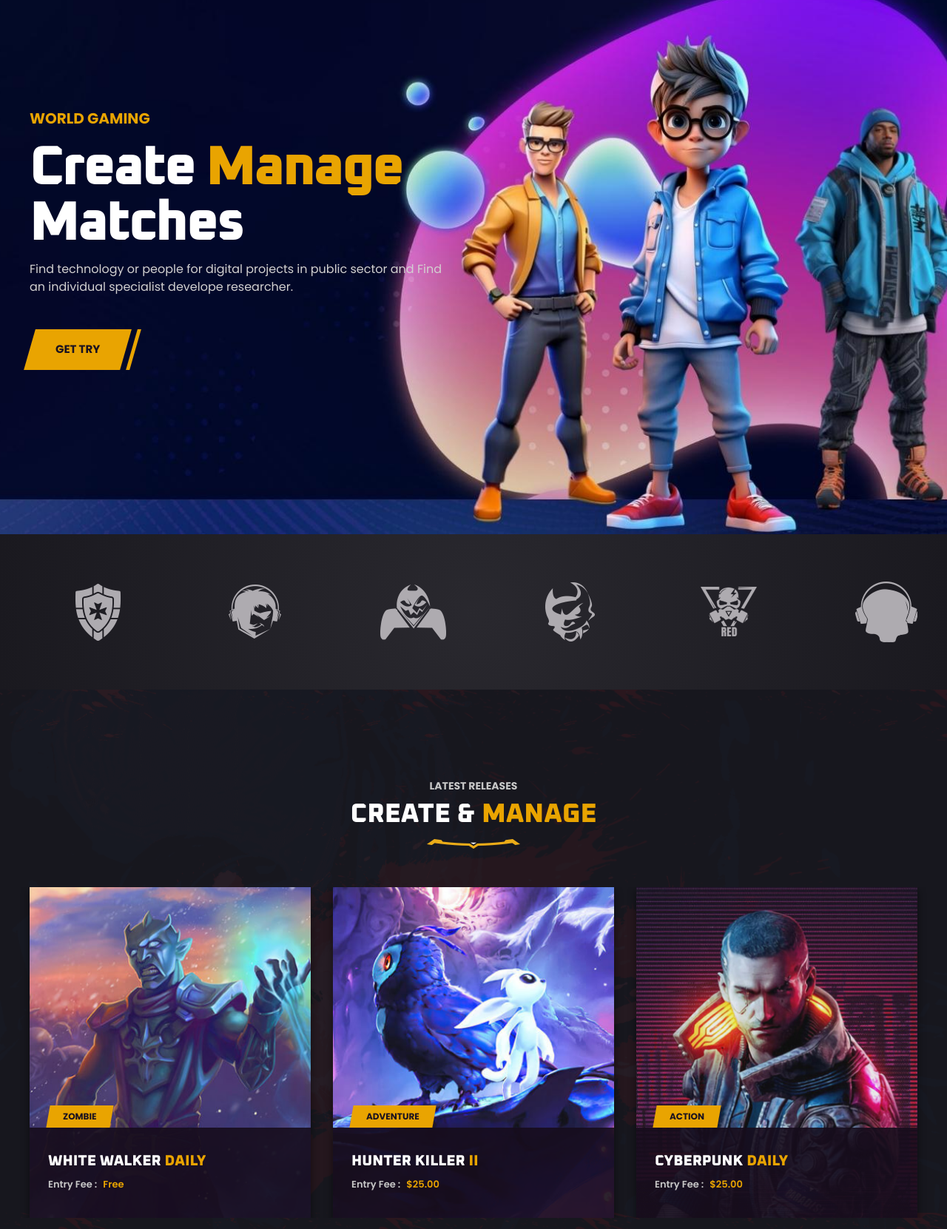
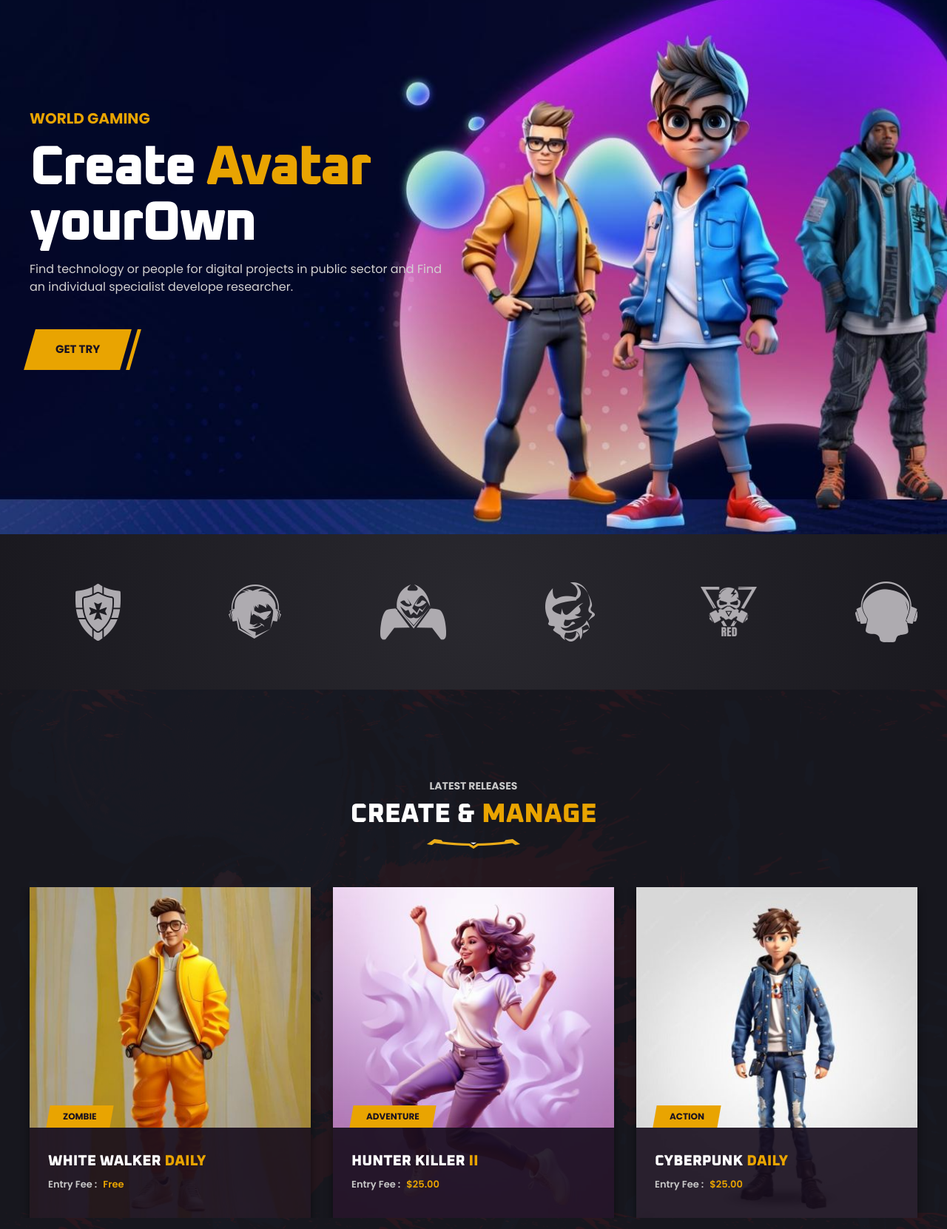
Before and after one commit to Kanthasuwamy-Kumaran/Game-VD-Wear, a plain HTML site: page index.html in a window 1280 px wide. Shown: the part 163-1824 px from the top of the page at 74% size. Drawn offline with nearby package versions, Linux system fonts and the light colour scheme.

Commit message:
update 26.10

```diff
--- a/index.html
+++ b/index.html
@@ -184,7 +184,7 @@
             <p class="hero-subtitle">World Gaming</p>
 
             <h1 class="h1 hero-title">
-              Create <span class="span">Manage</span> Matches
+              Create <span class="span">Avatar</span> yourOwn
             </h1>
 
             <p class="hero-text">
@@ -270,7 +270,7 @@
                 <div class="latest-game-card">
 
                   <figure class="card-banner img-holder" style="--width: 400; --height: 470;">
-                    <img src="./assets/images/latest-game-1.jpg" width="400" height="470" loading="lazy"
+                    <img src="./assets/images/1.jpg" width="400" height="470" loading="lazy"
                       alt="White Walker Daily" class="img-cover">
                   </figure>
 
@@ -295,7 +295,7 @@
                 <div class="latest-game-card">
 
                   <figure class="card-banner img-holder" style="--width: 400; --height: 470;">
-                    <img src="./assets/images/latest-game-2.jpg" width="400" height="470" loading="lazy"
+                    <img src="./assets/images/2.jpg" width="400" height="470" loading="lazy"
                       alt="Hunter Killer II" class="img-cover">
                   </figure>
 
@@ -320,7 +320,7 @@
                 <div class="latest-game-card">
 
                   <figure class="card-banner img-holder" style="--width: 400; --height: 470;">
-                    <img src="./assets/images/latest-game-3.jpg" width="400" height="470" loading="lazy"
+                    <img src="./assets/images/3.jpg" width="400" height="470" loading="lazy"
                       alt="Cyberpunk Daily" class="img-cover">
                   </figure>
 
```
Also changed, not shown: assets/images/1.jpg (added), assets/images/2.jpg (added), assets/images/3.jpg (added), css/style.css.
